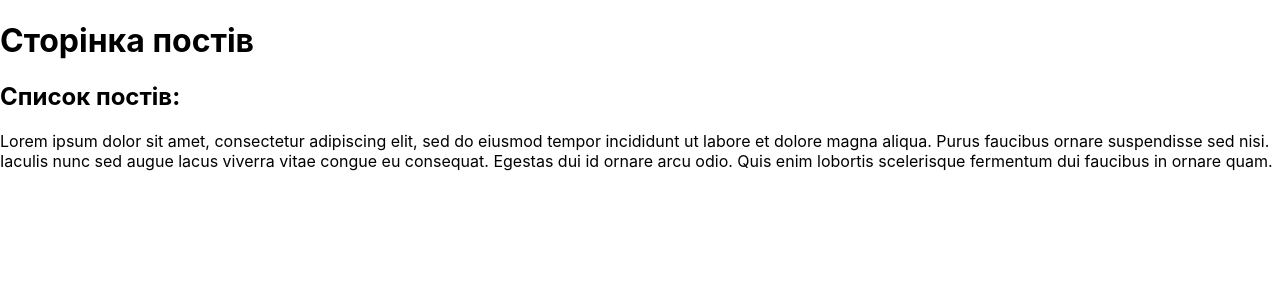
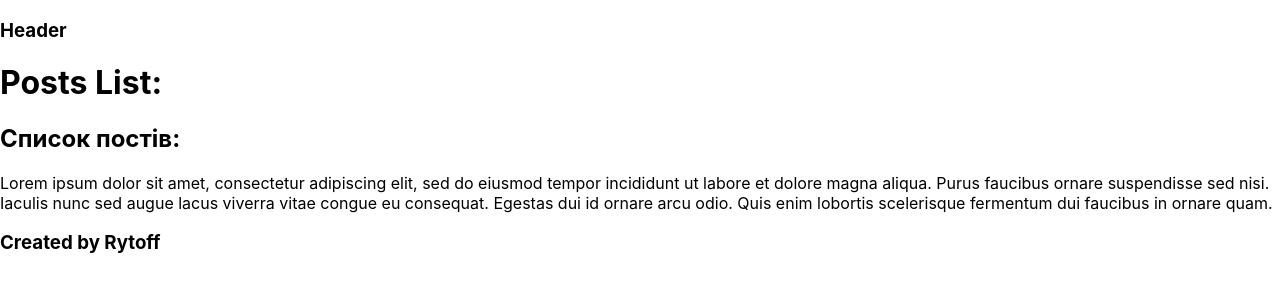
Before and after one commit to Rytoff/next-js_web-dev-course, a Next.js app: page /posts in a window 1280 px wide. Shown: the top 300 px of the page. Built offline with nearby package versions, Linux system fonts and the light colour scheme.

Commit message:
Layout & Components done L03

```diff
--- /dev/null
+++ b/components/Footer.js
@@ -0,0 +1,8 @@
+import Heading from './Heading'
+
+const Footer = () => (
+  <footer>
+    <Heading tag="h3" text="Created by Rytoff" />
+  </footer>
+)
+export default Footer
--- /dev/null
+++ b/components/Header.js
@@ -0,0 +1,8 @@
+import Heading from './Heading'
+
+const Header = () => (
+  <header>
+    <Heading tag="h3" text="Header" />
+  </header>
+)
+export default Header
--- /dev/null
+++ b/components/Heading.js
@@ -0,0 +1,4 @@
+export default function Heading({ tag, text }) {
+  const Tag = tag || 'h1'
+  return <Tag>{text}</Tag>
+}
--- /dev/null
+++ b/components/Layout.js
@@ -0,0 +1,11 @@
+import Header from './Header'
+import Footer from './Footer'
+
+const Layout = ({ children }) => (
+  <>
+    <Header />
+    {children}
+    <Footer />
+  </>
+)
+export default Layout
--- a/pages/_app.js
+++ b/pages/_app.js
@@ -1,5 +1,10 @@
+import Layout from '../components/Layout'
 import '../styles/globals.css'
 
-export default function MyApp({Component, pageProps}) {
-  return <Component {...pageProps} />
+export default function MyApp({ Component, pageProps }) {
+  return (
+    <Layout>
+      <Component {...pageProps} />
+    </Layout>
+  )
 }
--- a/pages/contacts/contact.js
+++ b/pages/contacts/contact.js
@@ -1,7 +1,9 @@
+import Heading from "../../components/Heading"
+
 export default function Contact() {
   return (
     <>
-      <h1>Contact Page</h1>
+      <Heading text='Contact Page' />
       <h2>John Doe</h2>
       <p>Lorem ipsum dolor sit amet, consectetur adipiscing elit, sed do eiusmod tempor incididunt ut labore et dolore magna aliqua. Id nibh tortor id aliquet lectus. Platea dictumst vestibulum rhoncus est pellentesque elit ullamcorper. Non enim praesent elementum facilisis leo. Pulvinar sapien et ligula ullamcorper malesuada proin libero nunc consequat.</p>
     </>
--- a/pages/contacts/index.js
+++ b/pages/contacts/index.js
@@ -1,7 +1,9 @@
+import Heading from "../../components/Heading";
+
 export default function Contacts() {
   return (
     <>
-      <h1>Contacts Page</h1>
+      <Heading text='Contacts Page' />
       <h2>Contacts List</h2>
       <ul>
         <li>John Doe</li>
--- a/pages/index.js
+++ b/pages/index.js
@@ -1,7 +1,9 @@
+import Heading from "../components/Heading";
+
 export default function Home() {
   return (
     <>
-      <h1>Вітаю Next.js!</h1>
+      <Heading text='Вітаю Next.js!' />
     </>
   )
 }
--- a/pages/posts.js
+++ b/pages/posts.js
@@ -1,9 +1,17 @@
+import Heading from '../components/Heading'
+
 export default function Posts() {
   return (
     <>
-      <h1>Сторінка постів</h1>
+      <Heading text="Posts List:" />
       <h2>Список постів:</h2>
-      <p>Lorem ipsum dolor sit amet, consectetur adipiscing elit, sed do eiusmod tempor incididunt ut labore et dolore magna aliqua. Purus faucibus ornare suspendisse sed nisi. Iaculis nunc sed augue lacus viverra vitae congue eu consequat. Egestas dui id ornare arcu odio. Quis enim lobortis scelerisque fermentum dui faucibus in ornare quam.</p>
+      <p>
+        Lorem ipsum dolor sit amet, consectetur adipiscing elit, sed do eiusmod
+        tempor incididunt ut labore et dolore magna aliqua. Purus faucibus
+        ornare suspendisse sed nisi. Iaculis nunc sed augue lacus viverra vitae
+        congue eu consequat. Egestas dui id ornare arcu odio. Quis enim lobortis
+        scelerisque fermentum dui faucibus in ornare quam.
+      </p>
     </>
   )
 }
```
